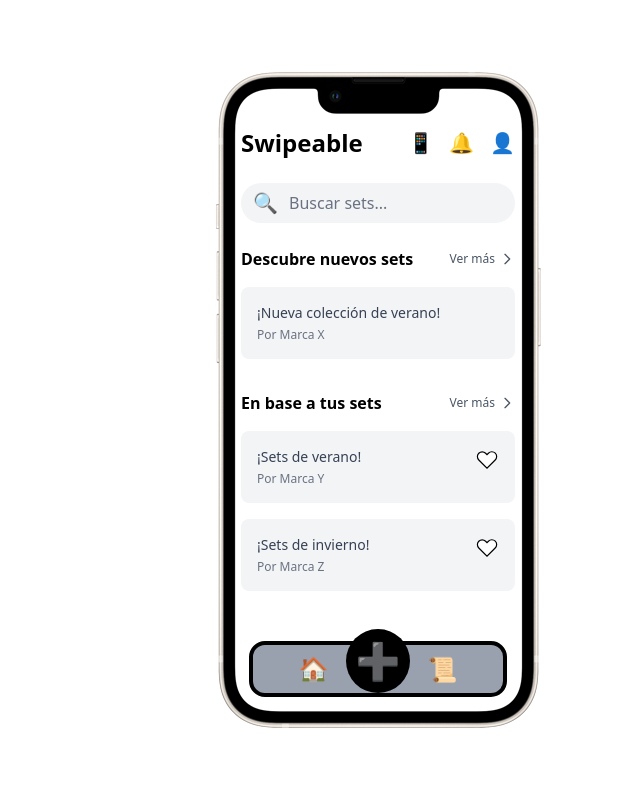
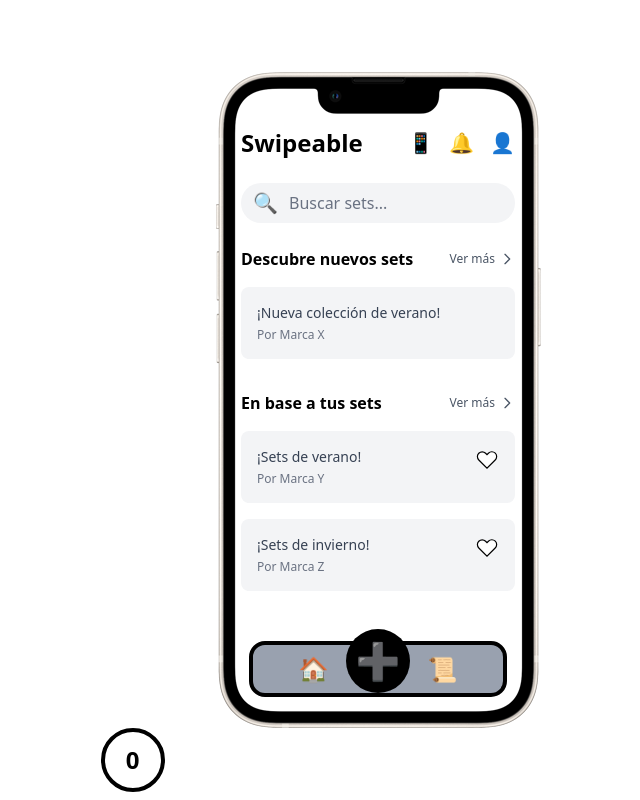
Before and after one commit to 00frank/swipeable-demo, a React (Vite) app: page / in a window 1280 px wide. Shown: the whole page, without its empty margins (262-902 px from the left). Built offline with nearby package versions, Linux system fonts and the light colour scheme.

Commit message:
adding step counter

```diff
--- a/src/App.jsx
+++ b/src/App.jsx
@@ -25,9 +25,12 @@ function App() {
   }
 
   return (
-    <PhoneFrame>
-      {renderStep()}
-    </PhoneFrame>
+    <>
+      <PhoneFrame>
+        {renderStep()}
+      </PhoneFrame>
+      <p className='absolute bottom-2 right-2/3 w-16 h-16 flex items-center justify-center text-center bg-white rounded-full border-4 text-2xl font-bold'>{step}</p>
+    </>
   )
 }
 
```
